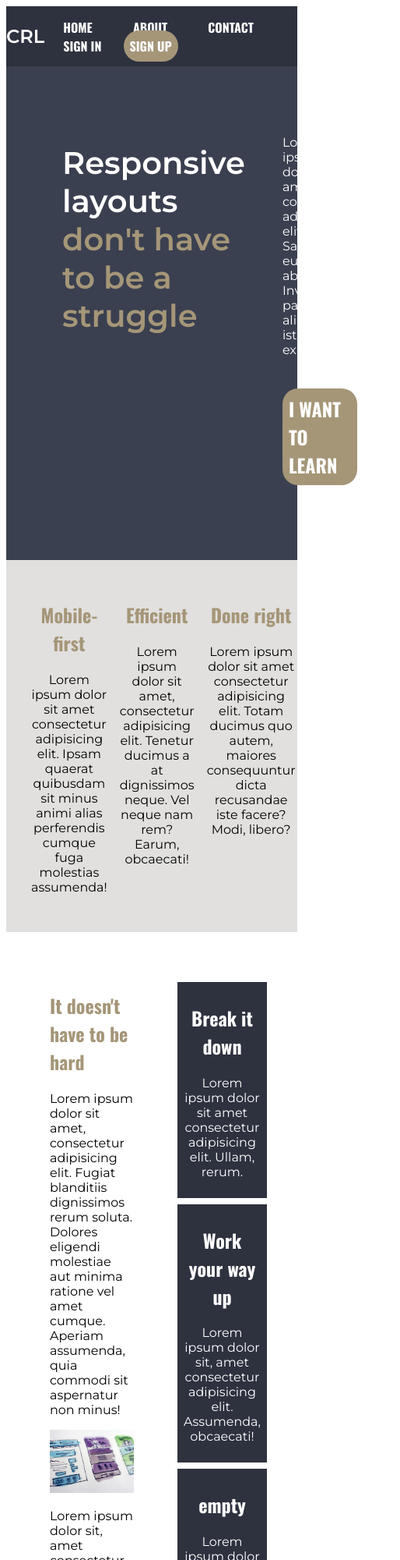
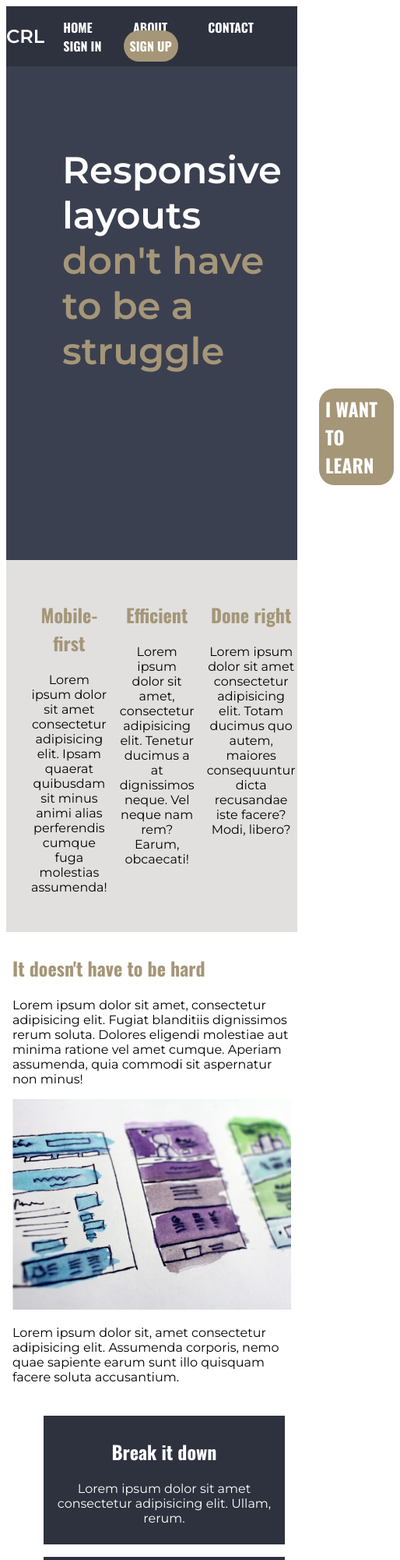
Before and after one commit to AlicjaCrave/final-challenge, a plain HTML site: page index.html in a window 390 px wide. Shown: the top 2000 px of the page at 78% size, 514 px wide, since content can reach past the window. Drawn offline with nearby package versions, Linux system fonts and the light colour scheme.

Commit message:
responsive middle page ok

```diff
--- a/index.html
+++ b/index.html
@@ -36,7 +36,7 @@
                     Responsive layouts <span class="beige"> don't have to be a struggle </span>
                 </h1>
             </div>
-            <div class="col column">
+            <div class="col col-bas">
                 <p class="hero-text">
                     Lorem, ipsum dolor sit amet consectetur adipisicing elit. Sapiente eum sunt ab quis? Inventore
                     pariatur
@@ -68,7 +68,7 @@
         </section>
 
         <section class="two">
-            <div class="col">
+            <div class="col col-medium-first">
                 <h2>It doesn't have to be hard</h2>
                 <p>Lorem ipsum dolor sit amet, consectetur adipisicing elit. Fugiat blanditiis dignissimos rerum soluta.
                     Dolores eligendi molestiae aut minima ratione vel amet cumque. Aperiam assumenda, quia commodi sit
@@ -78,7 +78,7 @@
                     earum
                     sunt illo quisquam facere soluta accusantium.</p>
             </div>
-            <div class="col">
+            <div class="col col-medium-second">
                 <div>
                     <h2>Break it down</h2>
                     <p>Lorem ipsum dolor sit amet consectetur adipisicing elit. Ullam, rerum.</p>
--- a/style.css
+++ b/style.css
@@ -30,7 +30,6 @@
     align-items: center;
 }
 
-
 .primary-list a{
     display: flex;
     color: var(--bright-color);
@@ -42,7 +41,6 @@
     align-items: center;
     padding: var(--big-gap);
  }
-
 
 img{
     width: 100%;
@@ -66,7 +64,7 @@ img{
     padding: 4rem;
 }
 .two-colors{
-   font-size: 2.5rem;
+   font-size: var(--huge-gap);
 }
 
 .beige{
@@ -79,12 +77,8 @@ h2{
     font-size: var(--big-gap);
 }
 
-.hero-h1{
-
-}
 .hero-text{
     align-self: flex-end;
-
 }
 .hero-button{
     background-color: var(--accent-color);
@@ -96,23 +90,21 @@ h2{
     font-weight:bold;
     display: inline-flex;
 }
+
 .col{
     display: column;
     align-items: flex-end;
     justify-content: space-between;
     padding: 0.5rem;
-
 }
 
 .col+.col{
     margin-left: 2rem;
-
 }
 
-.column{
-    align-items: flex-end;
+.col-bas{
+    align-self: flex-end;
 }
-
 
 .one{
     display: flex;
@@ -124,14 +116,10 @@ h2{
 .one div+div {
     margin-left:1rem;
 }
+
 .one h2 {
     color: var(--accent-color);
     font-family: var(--accent-font);
-
-}
-
-.one p{
-
 }
 
 .two{
@@ -147,6 +135,7 @@ h2{
     margin: var(--little-gap);
     text-align: center;
 }
+
 .two .col div h2{
     color: var(--bright-color);
 }
@@ -156,9 +145,9 @@ h2{
     padding: var(--huge-gap);
 
 }
+
 .footer-container{
     display: flex;
-
 }
 
 .footer-h2{
@@ -171,22 +160,39 @@ h2{
     width: 40%;
 }
 
-
 .footer-container {
     color: var(--accent-color);
     font-family: var(--accent-font);
     justify-content: space-evenly;
-
 }
 
 .footer-container div p,ul li{
     color: var(--bright-color);
-
 }
 
 .footer-container div ul {
     padding: 0;
     list-style: none;
     line-height: var(--big-gap);
+}
+
+
+@media (max-width: 1000px)
+{
+   .two {
+       display: inline;
+       margin: 0;
+   }
+
+    .col-medium-second{
+        display: flex;
+    }
+}
+
+@media (max-width: 700px) {
+    .col-medium-second{
+        display: flex;
+        flex-direction: column;
+    }
 
 }
```
